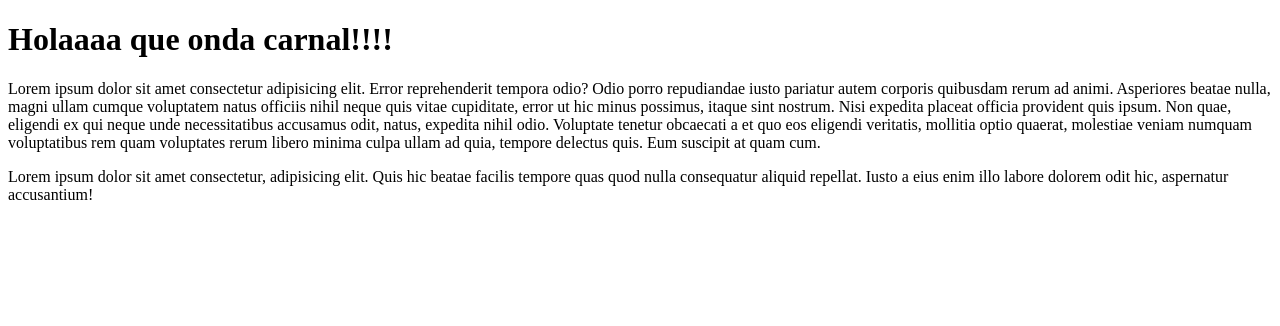
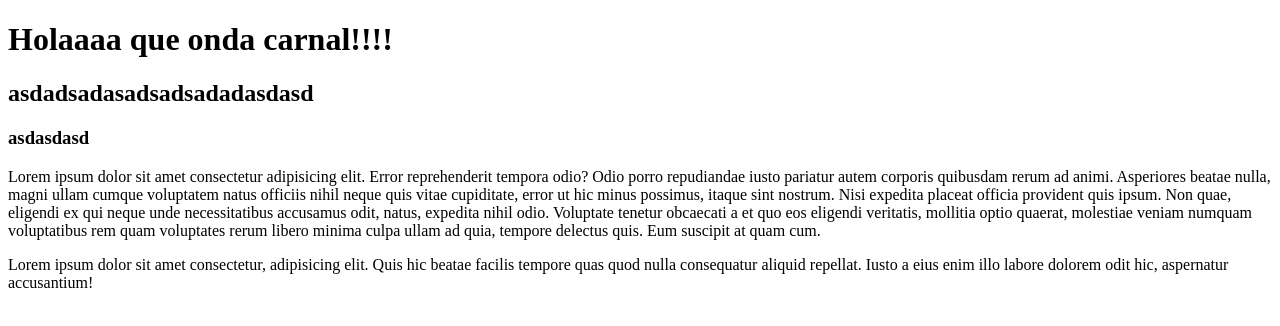
Before and after one commit to Fariiidd/prueba-git, a plain HTML site: page index.html in a window 1280 px wide. Drawn offline with Linux system fonts and the light colour scheme.

Commit message:
HGola k ase

```diff
--- a/index.html
+++ b/index.html
@@ -11,6 +11,8 @@
 
     <header>
         <h1>Holaaaa que onda carnal!!!!</h1>
+        <h2>asdadsadasadsadsadadasdasd</h2>
+        <h3>asdasdasd</h3>
     </header>
 
     <section>
```
